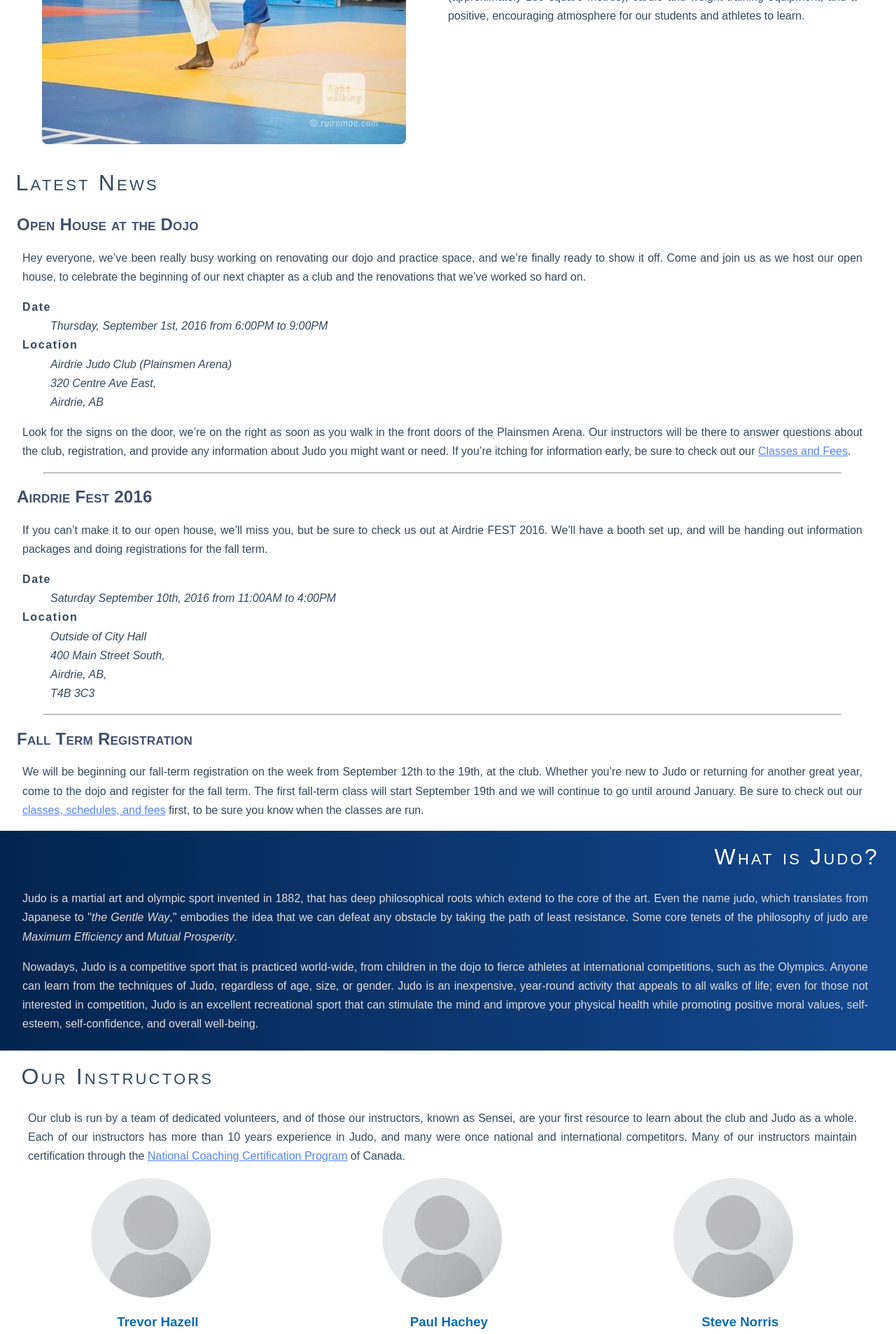
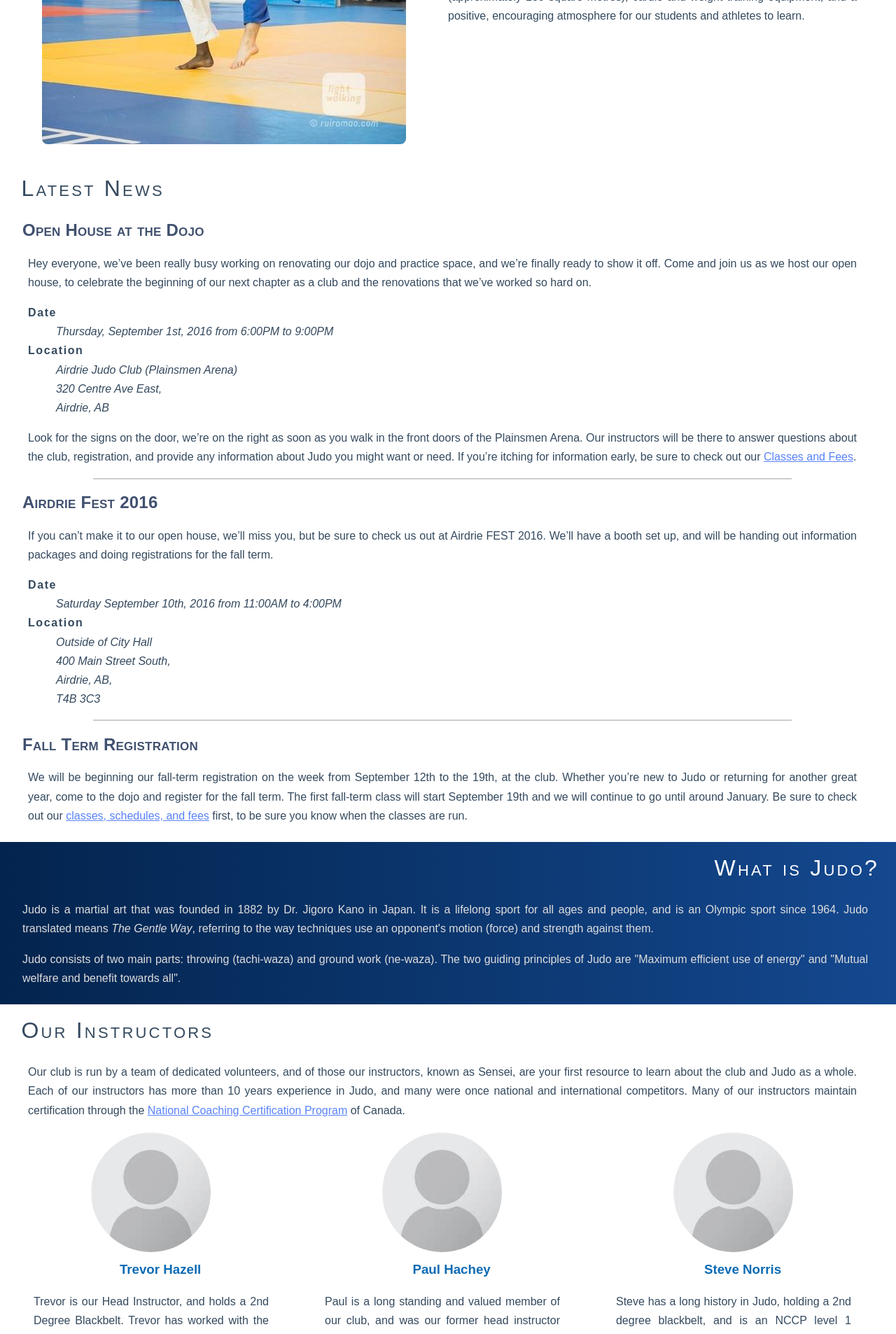
Before and after one commit to ThatGeoGuy/airdrie-judo, a Jekyll site: the page built from index.html, in a window 1280 px wide. Shown: the part 370-2276 px from the top of the page at 70% size. Built offline with Jekyll 4.4.1, drawn with Linux system fonts in a browser that asks for light colours; nearby versions of some CDN libraries.

```diff
--- a/_layouts/base.html
+++ b/_layouts/base.html
@@ -58,6 +58,7 @@
     {{ content }}
     <div id="footer">
       <hr>
+      <div class='footer-content'>
         <ul id="footer-list">
           <li><a href="//www.facebook.com/AirdrieJudo">Facebook</a></li>
           <li><a href="//twitter.com/AirdrieJudo">Twitter</a></li>
@@ -65,6 +66,7 @@
         </ul>
         <p>Copyright 2015, 2016 Airdrie Judo Club</p>
       </div>
+    </div>
     <script src="{{ site.baseurl }}/js/base.js"></script>
   </body>
 </html>
--- a/contact.html
+++ b/contact.html
@@ -15,7 +15,7 @@ stylesheets:
         <p>
         If you'd like to visit us, check us out at the Plainsmen Arena.  We're
         upstairs on the right, as soon as you walk in. You can use the maps
-				link or the information below to contact one of our sensei.
+        link or the information below to contact one of our instructors.
         </p>
       </div>
       <div class='l-box-lrg is-center pure-u-1 pure-u-md-1-2 pure-u-lrg-2-5'>
--- a/css/base.css
+++ b/css/base.css
@@ -37,6 +37,12 @@ p,
 dl,
 label {
     margin-left: 1em;
+    color: #34495e;
+    max-width: 1280px;
+}
+
+ul {
+    margin-left: 2em;
     color: #34495e;
     max-width: 1280px;
 }
@@ -198,6 +204,10 @@ a:visited {
     padding-left: 1em;
 }
 
+#footer hr {
+    margin: 0 auto;
+}
+
 #footer * {
     text-align: center;
     color: #ddd;
@@ -208,9 +218,14 @@ a:visited {
 }
 
 #footer-list li {
+    list-style-type: none;
     display: inline;
-	list-style-type: none;
     padding-right: 2em;
+}
+
+.footer-content {
+    display: table;
+    margin: 0 auto;
 }
 
 @media (max-width: 48em) {
--- a/css/index.css
+++ b/css/index.css
@@ -34,7 +34,7 @@
 
 .l-box-lrg {
     padding: 0.5em;
-    border-bottom: 1px solid rgba(0,0,0,0.1);
+    border-bottom: 2px solid rgba(0,0,0,0.2);
 }
 
 .is-center {
@@ -59,9 +59,17 @@ h2 {
     color: #40506f;
 }
 
+h3 {
+    letter-spacing: 0em;
+    padding-left: 1.4em;
+    margin: 0.5em 0 1em;
+}
+
 hr {
-    max-width: 90%;
-    color: #40506f;
+    height: 2px;
+    color: rgba(0,0,0,0.2);
+    background-color: rgba(0,0,0,0.2);
+    border: none;
 }
 
 /* This is a modifier class used when the content-head is inside a ribbon */
@@ -69,6 +77,7 @@ hr {
 	font-weight: 400;
     font-variant: small-caps;
 	letter-spacing: 0.1em;
+    padding-left: 0.2em;
     padding-right: 0.5em;
     margin: 0.5em 0 1em;
     color: white;
@@ -142,6 +151,10 @@ hr {
 		text-align: right;
 	}
 
+    hr {
+        max-width: 80%;
+    }
+
     /* We increase the body font size */
     body {
         font-size: 16px;
--- a/index.html
+++ b/index.html
@@ -32,7 +32,7 @@ stylesheets:
     </div>
   </div>
   <div class='content'>
-    <div class='lbox-lrg pure-g'>
+    <div class='l-box-lrg pure-g'>
       <div class='pure-u-1 pure-u-md-1-1 pure-u-lrg-1-1'>
         <h1 class='content-head'>Latest News</h1>
         {{ site.posts[0].content }}
@@ -44,23 +44,17 @@ stylesheets:
       <div class='pure-u-1 pure-u-md-1-1 pure-u-lrg-1-1'>
         <h1 class='content-head'>What is Judo?</h1>
         <p>
-          Judo is a martial art and olympic sport invented in 1882, that has
-          deep philosophical roots which extend to the core of the art. Even the
-          name judo, which translates from Japanese to "<em>the Gentle Way</em>,"
-          embodies the idea that we can defeat any obstacle by taking the path of
-          least resistance. Some core tenets of the philosophy of judo
-          are <em>Maximum Efficiency</em> and <em>Mutual Prosperity</em>.
+        Judo is a martial art that was founded in 1882 by Dr. Jigoro Kano in
+        Japan. It is a lifelong sport for all ages and people, and is an
+        Olympic sport since 1964. Judo translated means <em>The Gentle
+          Way</em>, referring to the way techniques use an opponent's motion
+        (force) and strength against
+        them.
         </p>
         <p>
-          Nowadays, Judo is a competitive sport that is practiced world-wide,
-          from children in the dojo to fierce athletes at international
-          competitions, such as the Olympics. Anyone can learn from the techniques
-          of Judo, regardless of age, size, or gender. Judo is an inexpensive,
-          year-round activity that appeals to all walks of life; even for those
-          not interested in competition, Judo is an excellent recreational sport
-          that can stimulate the mind and improve your physical health while
-          promoting positive moral values, self-esteem, self-confidence, and
-          overall well-being.
+        Judo consists of two main parts: throwing (tachi-waza) and ground
+        work (ne-waza). The two guiding principles of Judo are "Maximum
+        efficient use of energy" and "Mutual welfare and benefit towards all".
         </p>
       </div>
     </div>
```
Also changed, not shown: classes-and-fees.html (added, +232 -0 lines), css/classes-and-fees.css (+44 -0 lines). Lines whose indentation alone changed are shown as unchanged.
